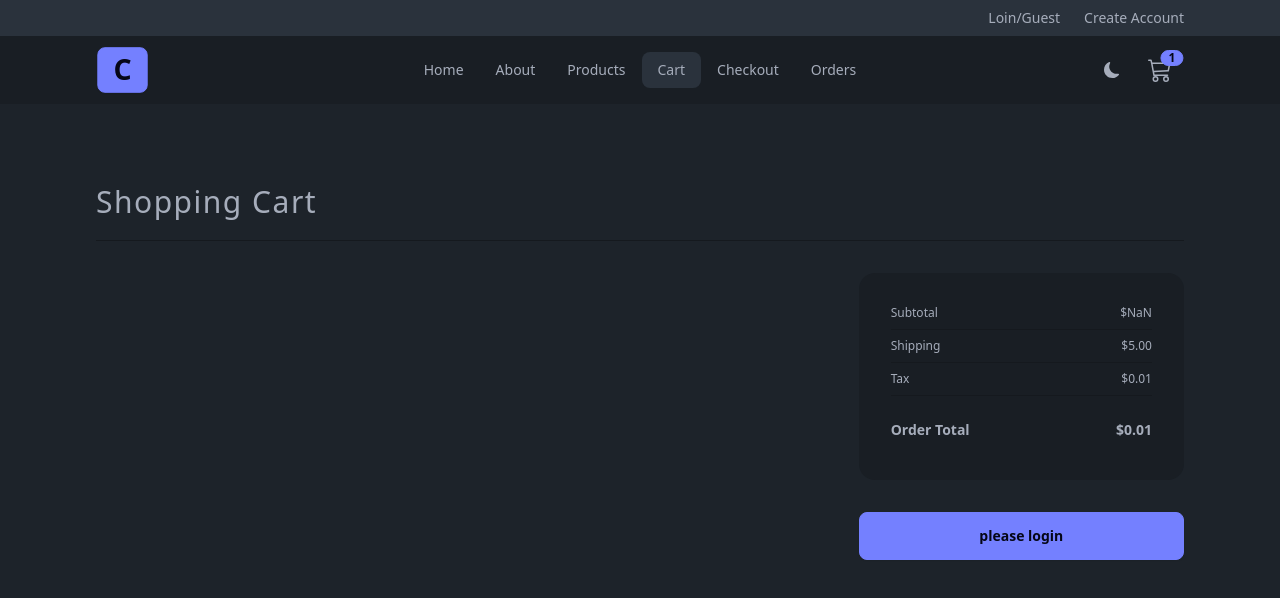
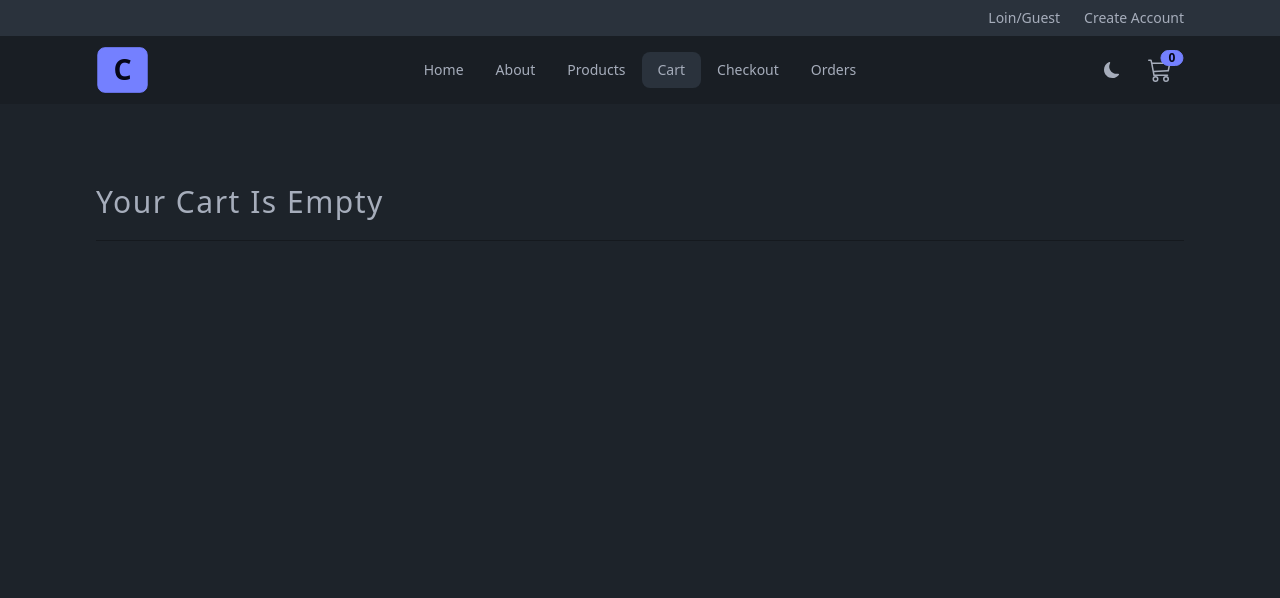
Before and after one commit to chanawit-k/comfy-store, a React (Vite) app: page /cart in a window 1280 px wide. Shown: the top 598 px of the page. Built offline with nearby package versions, Linux system fonts and the light colour scheme.

Commit message:
- edit initail

```diff
--- a/src/features/cart/cartSlice.js
+++ b/src/features/cart/cartSlice.js
@@ -3,11 +3,11 @@ import { toast } from 'react-toastify'
 
 const defaultState = {
   cartItems: [],
-  numItemsInCart: 1,
-  carTotal: 5,
+  numItemsInCart: 0,
+  cartTotal: 0,
   shipping: 500,
-  tax: 1,
-  orderTotal: 1,
+  tax: 0,
+  orderTotal: 0,
 }
 
 const getCartFromLocalStorage = () => {
@@ -28,6 +28,7 @@ const cartSlice = createSlice({
       }
       state.numItemsInCart += product.amount
       state.cartTotal += product.price * product.amount
+      debugger
       state.tax = 0.1 * state.cartTotal
       state.orderTotal = state.cartTotal + state.shipping + state.tax
       localStorage.setItem('cart', JSON.stringify(state))
@@ -39,7 +40,6 @@ const cartSlice = createSlice({
     },
     removeItem: (state, action) => {
       const { cartID } = action.payload
-      console.log(cartID)
       const item = state.cartItems.find((i) => i.cartID === cartID)
       state.cartItems = state.cartItems.filter((i) => i.cartID !== cartID)
 
```
